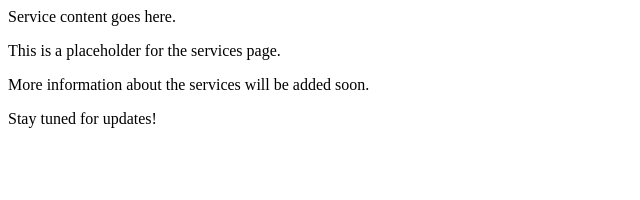
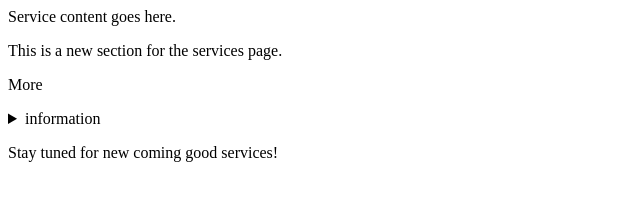
Before and after one commit to mugishaj092/Gym-Git-Exercise-Solutions, a plain HTML site: page services.html in a window 1280 px wide. Shown: the whole page, without its empty margins (0-640 px from the left). Drawn offline with Linux system fonts and the light colour scheme.

Commit message:
Changes on service page

```diff
--- a/services.html
+++ b/services.html
@@ -7,8 +7,8 @@
 </head>
 <body>
     Service content goes here.
-    <p>This is a placeholder for the services page.</p>
-    <p>More information about the services will be added soon.</p>
-    <p>Stay tuned for updates!</p>
+    <p>This is a new section for the services page.</p>
+    <p>More <details><summary>information</summary> about the services will be added soon.</details></p>
+    <p>Stay tuned for new coming good services!</p>
 </body>
 </html>
```
